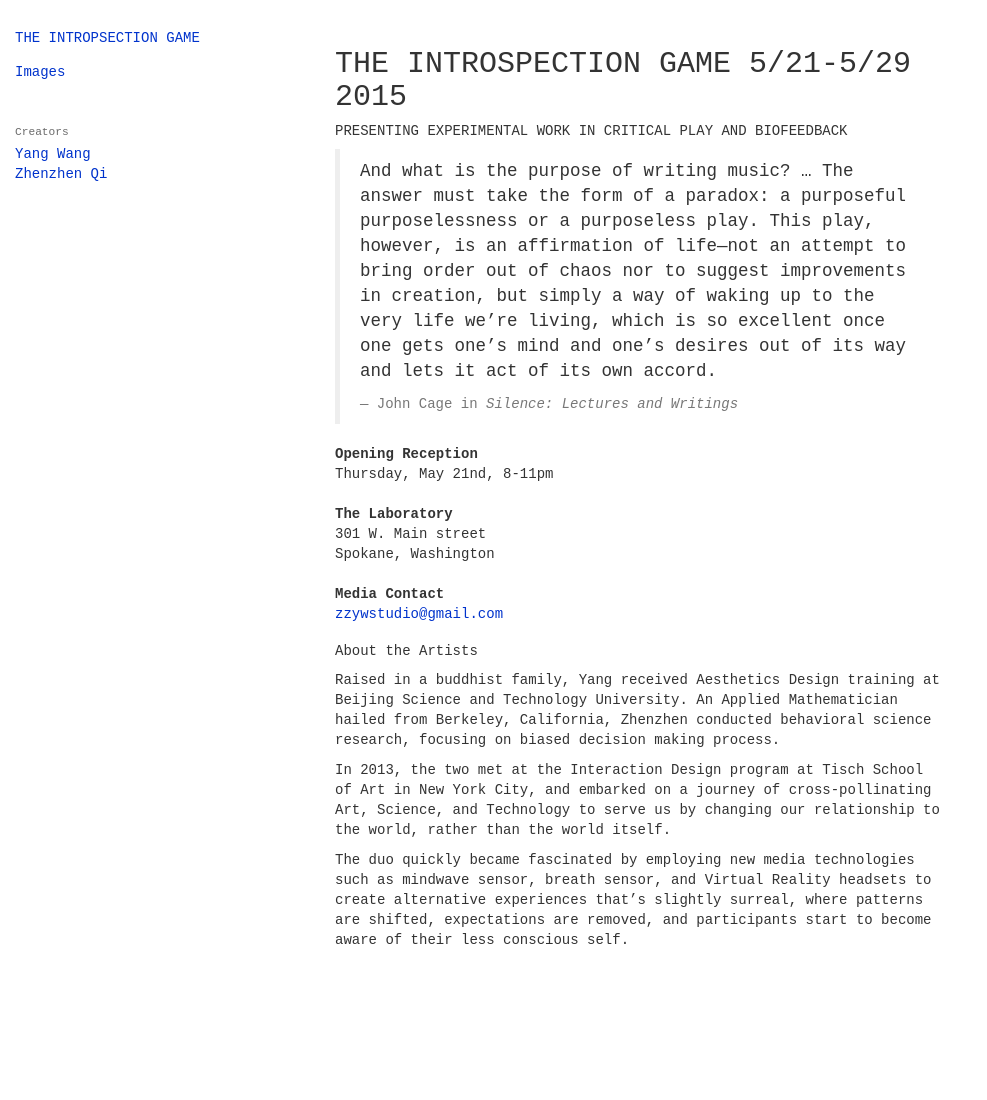
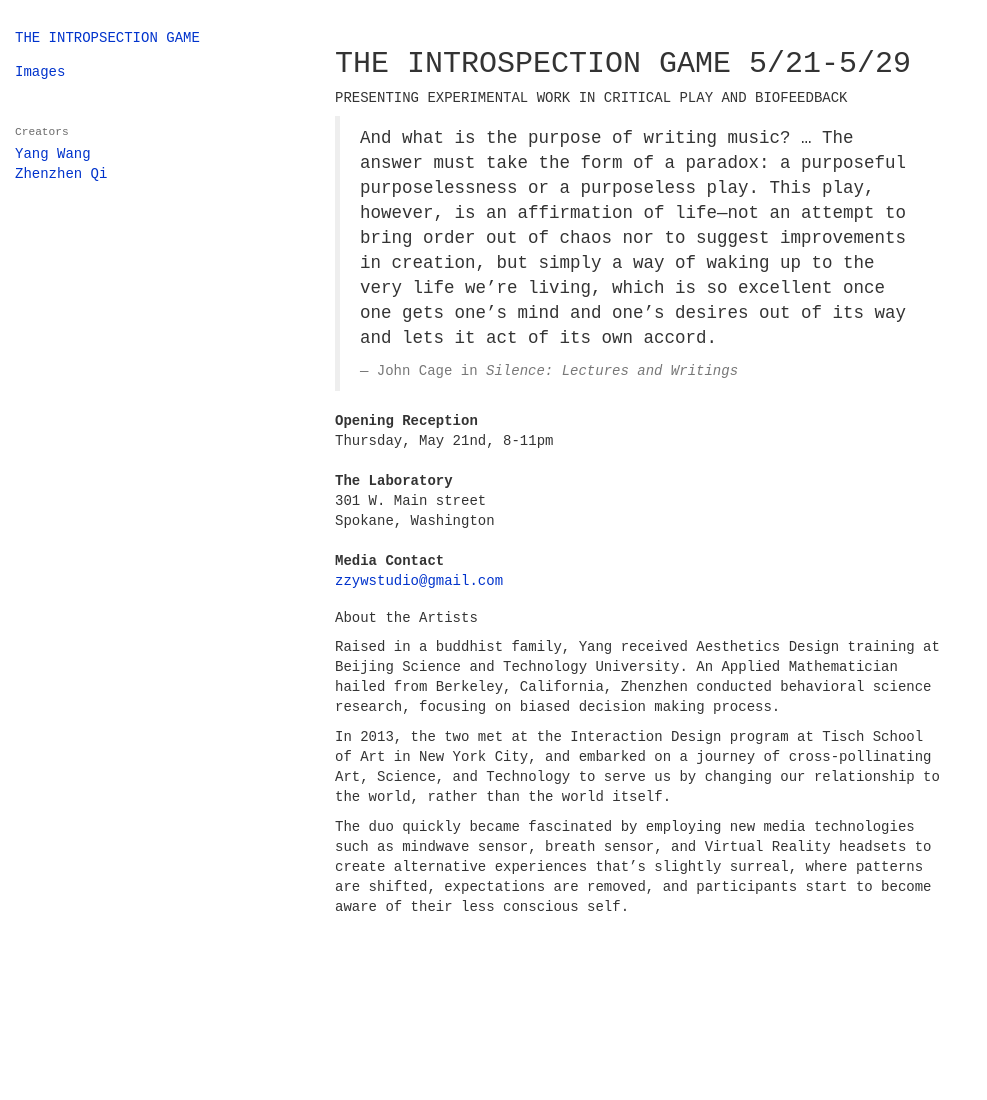
Before and after one commit to ZZYW/TheIntrospectionGame, a Jekyll site: the page built from index.html, in a window 1280 px wide. Shown: the whole page, without its empty margins (0-987 px from the left). Built offline with Jekyll 4.4.1, drawn with Linux system fonts in a browser that asks for light colours; nearby versions of some CDN libraries; after the commit the page ends 1067 px from its top, so only the background shows below that.

```diff
--- a/index.html
+++ b/index.html
@@ -2,7 +2,7 @@
 layout: default
 ---
 
-<h2>THE INTROSPECTION GAME 5/21-5/29 2015</h2>
+<h2>THE INTROSPECTION GAME 5/21-5/29</h2>
 
 <h5>PRESENTING EXPERIMENTAL WORK IN CRITICAL PLAY AND BIOFEEDBACK</h5>
 
```
